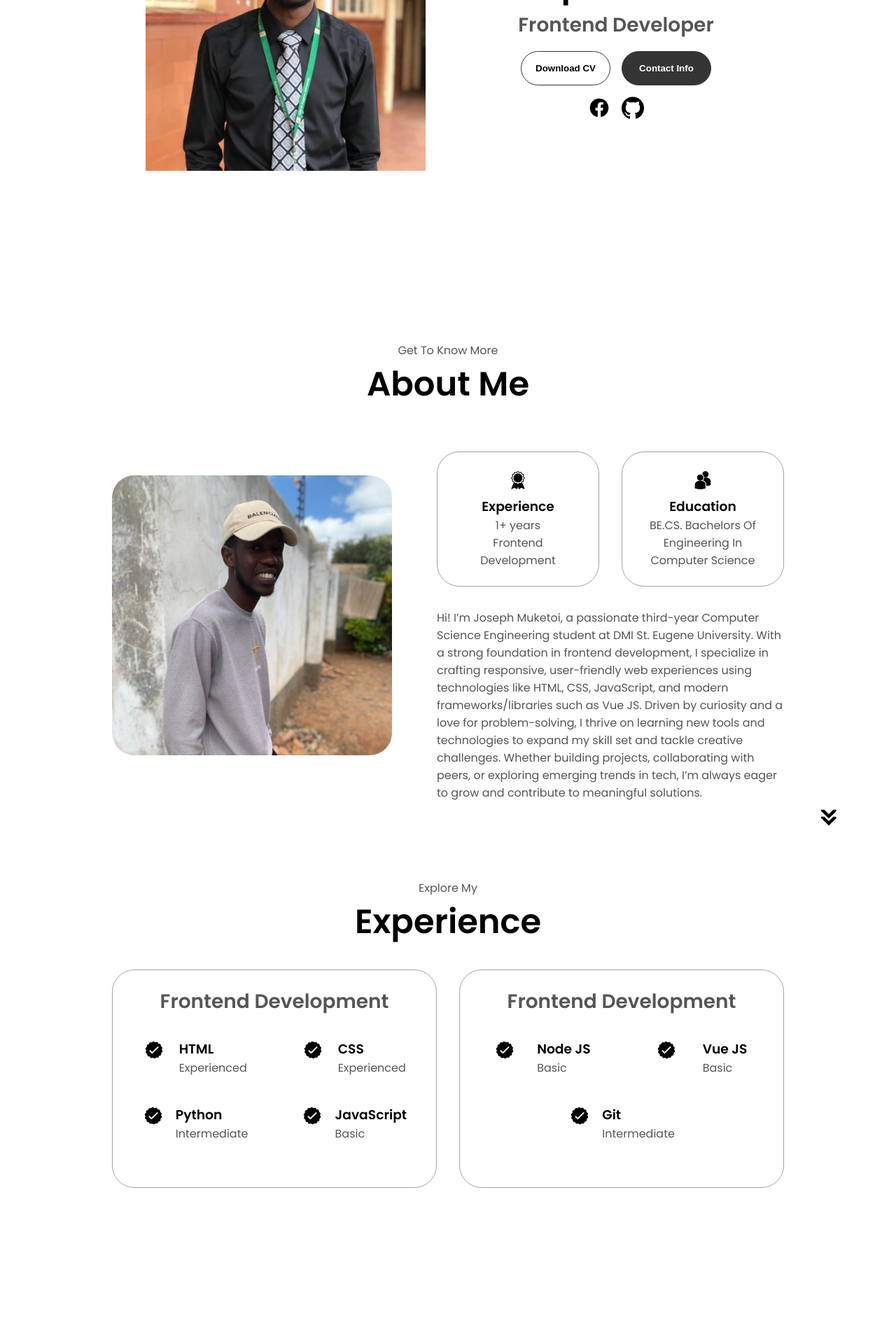
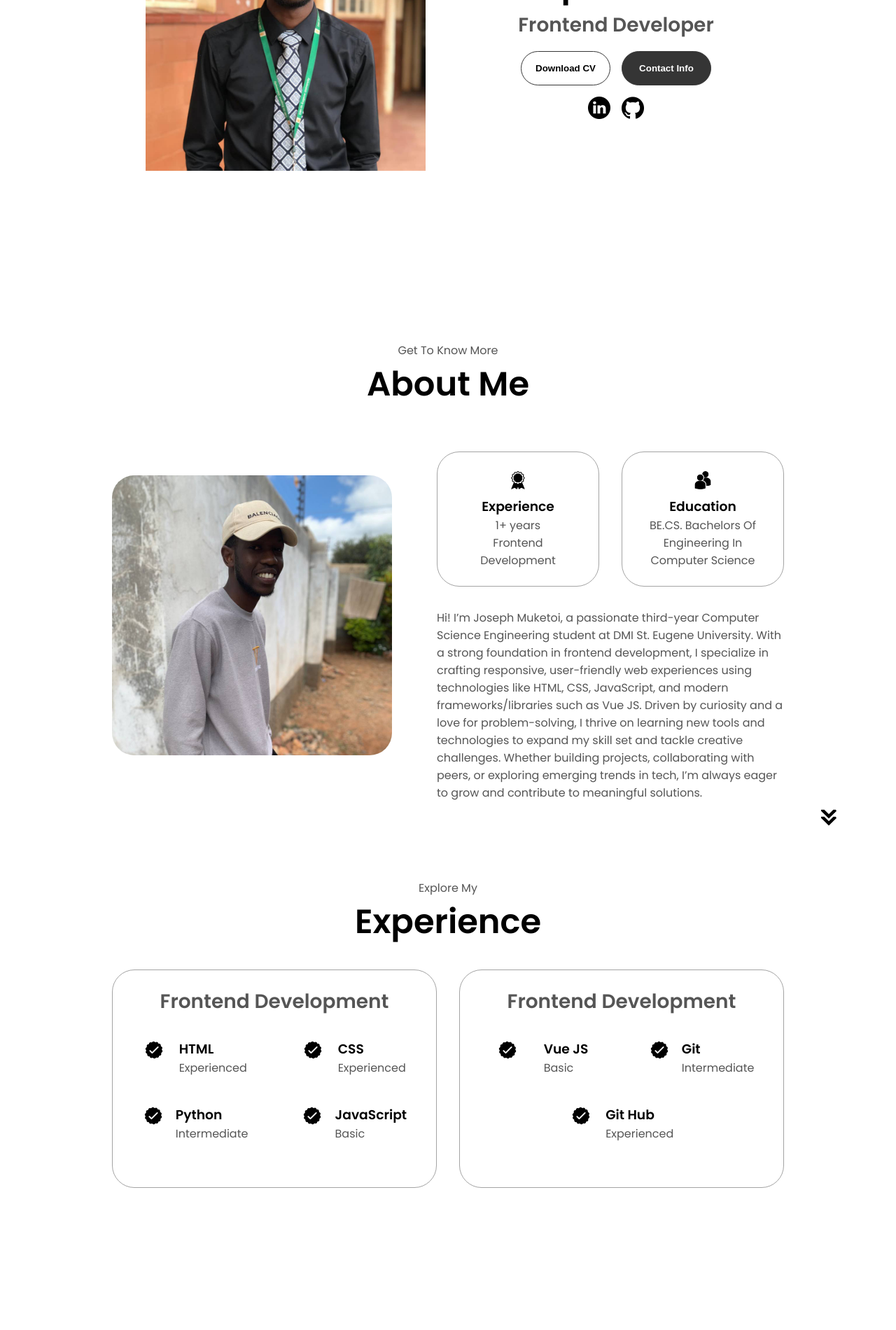
Before and after one commit to Kanalajoseph/my-portifolio, a plain HTML site: page index.html in a window 1280 px wide. Shown: the part 440-2340 px from the top of the page at 70% size. Drawn offline with Linux system fonts and the light colour scheme.

Commit message:
Update index.html
100% done

```diff
--- a/index.html
+++ b/index.html
@@ -57,10 +57,10 @@
         </div>
         <div id="socials-container">
           <img
-            src="./assets/facebook-circle-logo-240.png"
+            src="./assets/linkedin.png"
             alt="My LinkedIn profile"
             class="icon"
-            onclick="location.href='https://www.facebook.com/profile.php?id=100088953707690'"
+            onclick="location.href='https://www.linkedin.com/in/joseph-muketoi-75b224369/'"
           />
           <img
             src="./assets/github.png"
@@ -185,17 +185,6 @@ Driven by curiosity and a love for problem-solving, I thrive on learning new too
                   class="icon"
                 />
                 <div>
-                  <h3>Node JS</h3>
-                  <p>Basic</p>
-                </div>
-              </article>
-              <article>
-                <img
-                  src="./assets/checkmark.png"
-                  alt="Experience icon"
-                  class="icon"
-                />
-                <div>
                   <h3>Vue JS</h3>
                   <p>Basic</p>
                 </div>
@@ -209,6 +198,17 @@ Driven by curiosity and a love for problem-solving, I thrive on learning new too
                 <div>
                   <h3>Git</h3>
                   <p>Intermediate</p>
+                </div>
+              </article>
+              <article>
+                <img
+                  src="./assets/checkmark.png"
+                  alt="Experience icon"
+                  class="icon"
+                />
+                <div>
+                  <h3>Git Hub</h3>
+                  <p>Experienced</p>
                 </div>
               </article>
             </div>
@@ -322,11 +322,11 @@ Driven by curiosity and a love for problem-solving, I thrive on learning new too
         </div>
         <div class="contact-info-container">
           <img
-            src="./assets/facebook-circle-logo-240.png"
+            src="./assets/linkedin.png"
             alt="LinkedIn icon"
             class="icon contact-icon"
           />
-          <p><a href="https://www.facebook.com/profile.php?id=100088953707690">Facebook</a></p>
+          <p><a href="https://www.linkedin.com/in/joseph-muketoi-75b224369/">Linkedin</a></p>
         </div>
       </div>
     </section>
```
